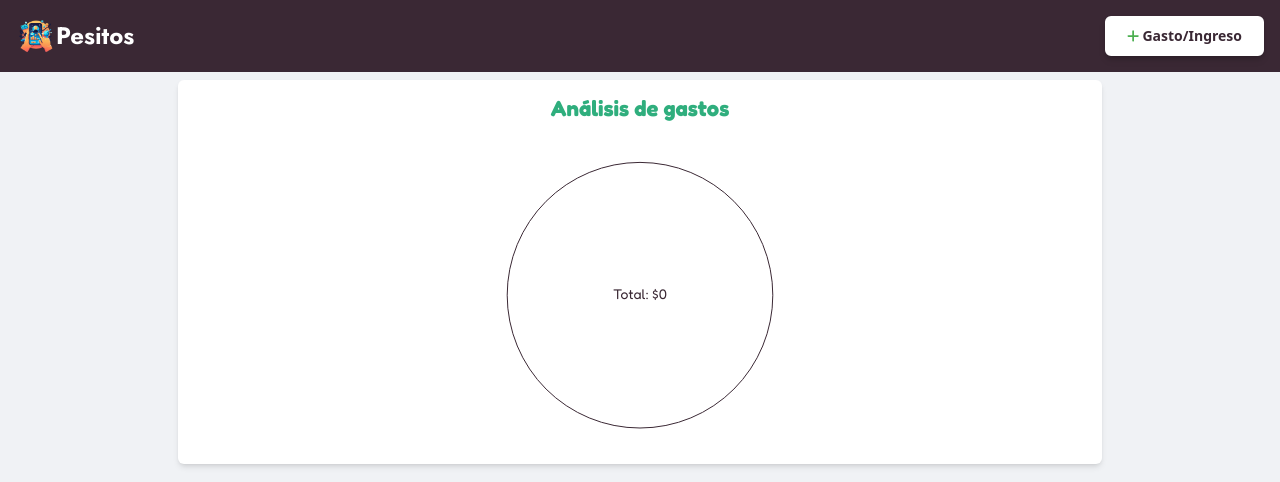
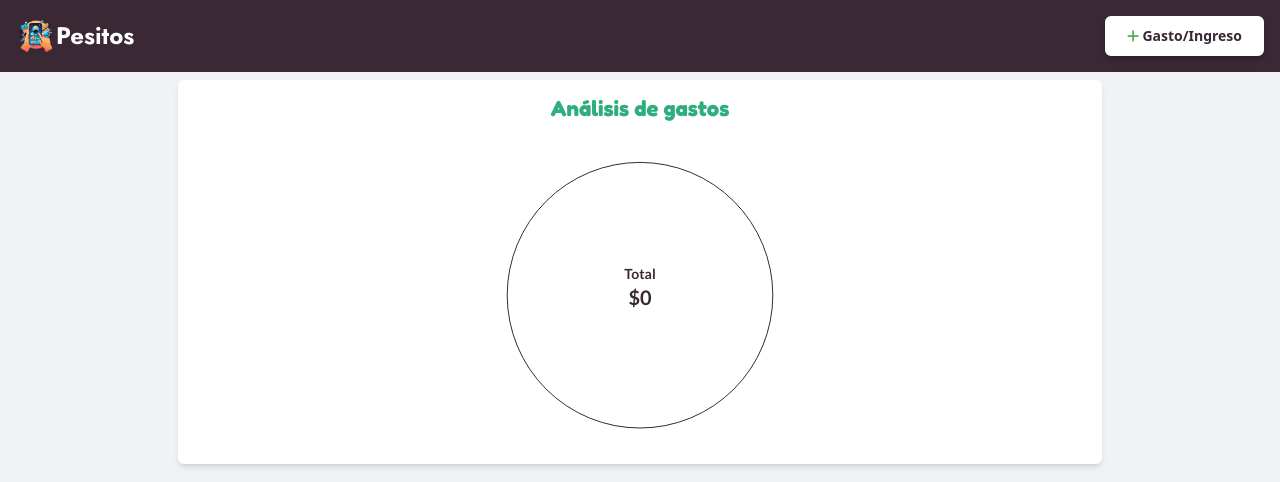
Before and after one commit to Melones5/pesitos-app, a React (Vite) app: page / in a window 1280 px wide. Shown: the top 482 px of the page. Built offline with nearby package versions, Linux system fonts and the light colour scheme.

Commit message:
changing the font size and position piechart

```diff
--- a/src/components/PieChart.jsx
+++ b/src/components/PieChart.jsx
@@ -45,7 +45,9 @@ const PieChart = () => {
       ctx.font = `${font.weight || 'normal'} ${font.size || 12}px ${font.family || "'Fredoka', sans-serif"}`;
       ctx.textAlign = 'center';
       ctx.textBaseline = 'middle';
-      ctx.fillText(`Total: $${total}`, centerX, centerY);
+      ctx.fillText(`Total`, centerX, centerY - 20);
+      ctx.font = `bold ${font.size + 6 || 14}px ${font.family || "'Fredoka', sans-serif"}`;
+      ctx.fillText(`$${total}`, centerX, centerY + 4);
     }
   };
 
@@ -98,9 +100,9 @@ const PieChart = () => {
           plugins: {
             centerTotalText: {
               font: {
-                weight: 'normal',
+                weight: 'bolder',
                 size: 14,
-                family: "'Fredoka', 'sans-serif'",
+                family: "'Lato', sans-serif",
               },
             },
             emptyDoughnut: {
@@ -114,7 +116,7 @@ const PieChart = () => {
                 font: {
                   weight: 'normal',
                   size: 12,
-                  family: "'Fredoka', 'sans-serif'",
+                  family: "'Fredoka', sans-serif",
                 },
 
                 boxWidth: 10,
@@ -129,7 +131,7 @@ const PieChart = () => {
               font: {
                 weight: 'bolder',
                 size: 22,
-                family: "'Fredoka', 'sans-serif'",
+                family: "'Fredoka', sans-serif",
               },
               padding: {
                 top: 0,
```
